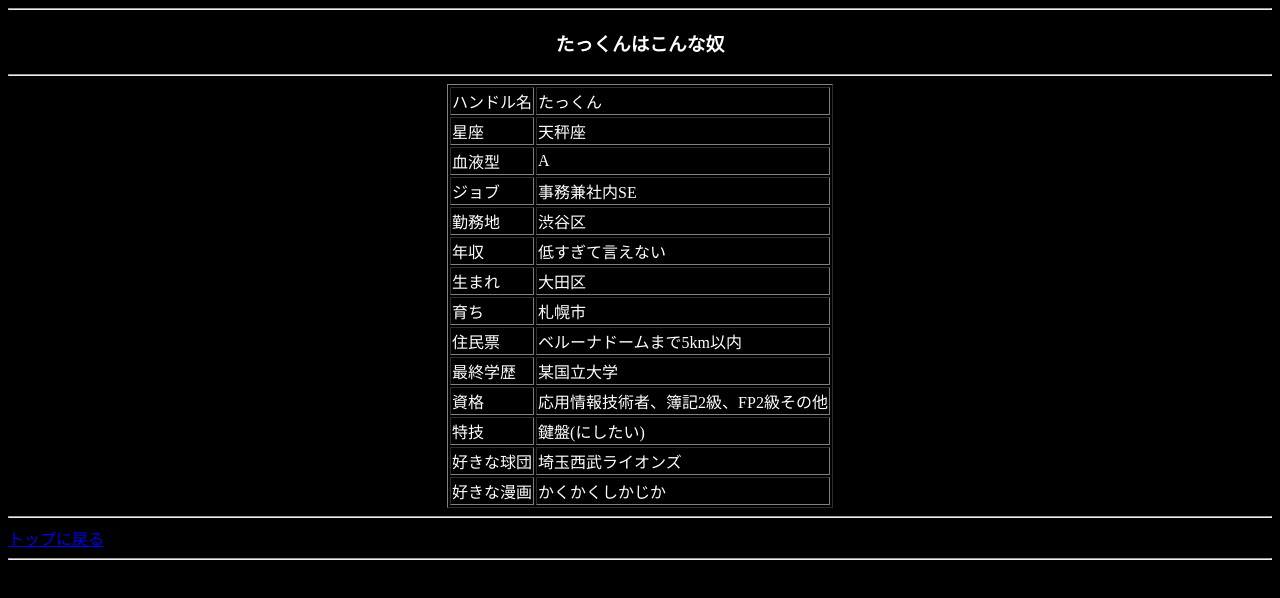
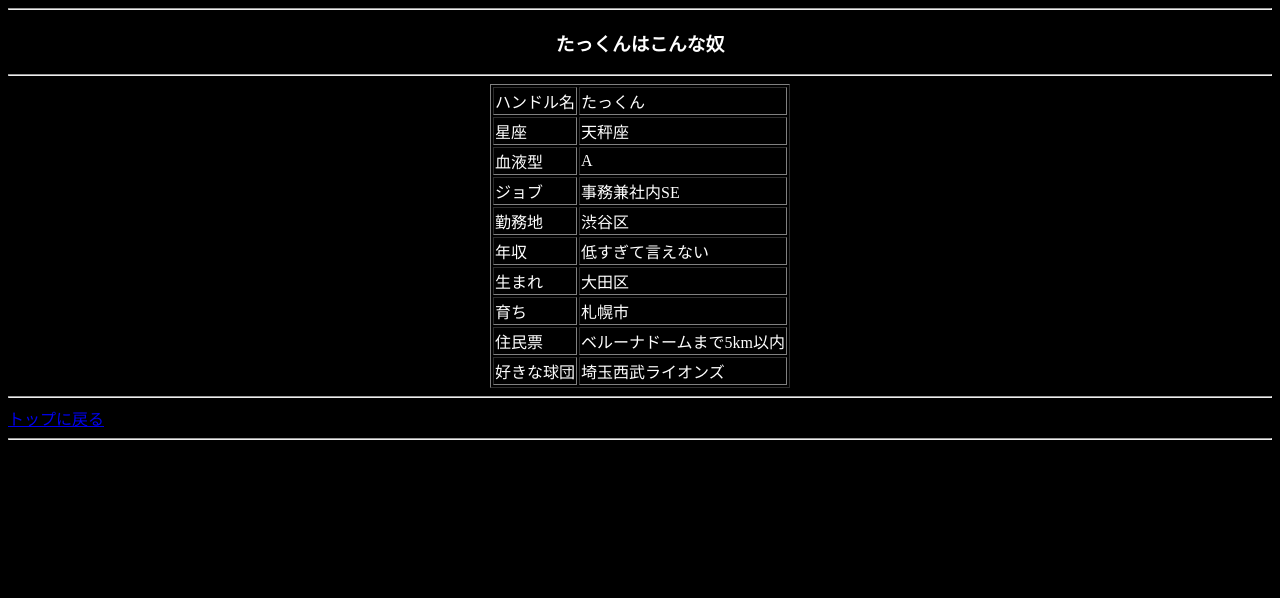
Before and after one commit to takkundearu/dara2, a plain HTML site: page takkuntoha.html in a window 1280 px wide. Drawn offline with Linux system fonts and the light colour scheme.

Commit message:
軽微な修正

```diff
--- a/takkuntoha.html
+++ b/takkuntoha.html
@@ -26,11 +26,7 @@
 <tr><td>生まれ</td><td>大田区</td></tr>
 <tr><td>育ち</td><td>札幌市</td></tr>
 <tr><td>住民票</td><td>ベルーナドームまで5km以内</td></tr>
-<tr><td>最終学歴</td><td>某国立大学</td></tr>
-<tr><td>資格</td><td>応用情報技術者、簿記2級、FP2級その他</td></tr>
-<tr><td>特技</td><td>鍵盤(にしたい)</td></tr>
 <tr><td>好きな球団</td><td>埼玉西武ライオンズ</td></tr>
-<tr><td>好きな漫画</td><td>かくかくしかじか</td></tr>
 </table>
 
 </div>
```
Also changed, not shown: index.html (+1 -2 lines).
